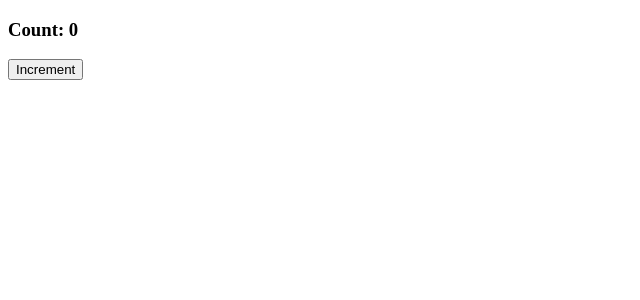
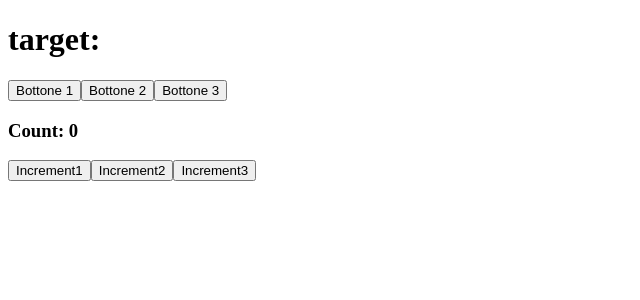
Before and after one commit to Tonyrgg/react-exercises, a React (Create React App) app in the folder my-app/: page / in a window 1280 px wide. Shown: the top 300 px of the page, without its empty margins (0-640 px from the left). Built offline with nearby package versions, Linux system fonts and the light colour scheme.

Commit message:
events03

```diff
--- a/my-app/src/App.js
+++ b/my-app/src/App.js
@@ -1,12 +1,14 @@
 import React from "react";
-import { ClickCounter } from "./ClickCounter";
+import { ClickTracker } from "./ClickTracker";
+import { Counter } from "./Counter";
 
 
 export class App extends React.Component {
     render() {
         return (
             <div>
-                <ClickCounter />
+                <ClickTracker />
+                <Counter />
             </div>
         )
     }
--- a/my-app/src/ClickCounter.js
+++ /dev/null
@@ -1,12 +0,0 @@
-import React from "react";
-import { Counter } from "./Counter";
-
-export class ClickCounter extends React.Component {
-    render() {
-        return (
-            <div>
-                <Counter />
-            </div>
-            )
-    }
-}
--- /dev/null
+++ b/my-app/src/ClickTracker.js
@@ -0,0 +1,24 @@
+import React from "react";
+
+export class ClickTracker extends React.Component {
+    state = {
+        target: '',
+    }
+
+    HandleTracker = (event) => {
+        this.setState({
+            target: event.target.innerText
+        })
+    }
+
+    render() {
+        return (
+            <div>
+                <h1>target: {this.state.target}</h1>
+                <button onClick={this.HandleTracker}>Bottone 1</button>
+                <button onClick={this.HandleTracker}>Bottone 2</button>
+                <button onClick={this.HandleTracker}>Bottone 3</button>
+            </div>
+            )
+    }
+}
--- a/my-app/src/Counter.js
+++ b/my-app/src/Counter.js
@@ -1,16 +1,13 @@
 import React from "react";
-import { ClickCounter } from "./ClickCounter";
 
 export class Counter extends React.Component {
     state = {
         count: this.props.initialValue
     }
 
-    Increment = () => {
-        this.setState(state => {
-            return {
-                count: state.count + this.props.incrementBy
-            }
+    Increment = (a) => {
+        this.setState({
+                count: a
         })
     }
 
@@ -18,7 +15,9 @@ export class Counter extends React.Component {
         return (
             <div>
                 <h3>Count: {this.state.count}</h3>
-                <button onClick={this.Increment}>Increment</button>
+                <button onClick={() => this.Increment}>Increment1</button>
+                <button onClick={() => this.Increment}>Increment2</button>
+                <button onClick={() => this.Increment}>Increment3</button>
             </div>
             )
     }
```
